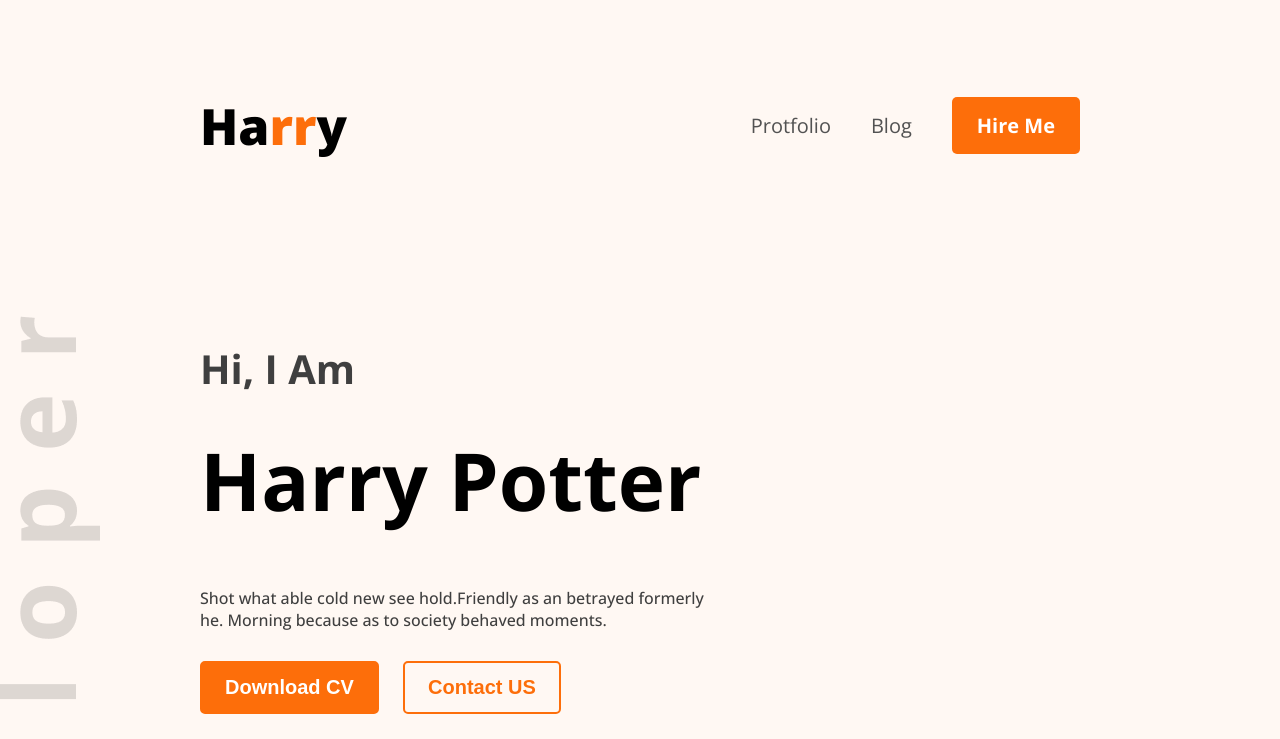
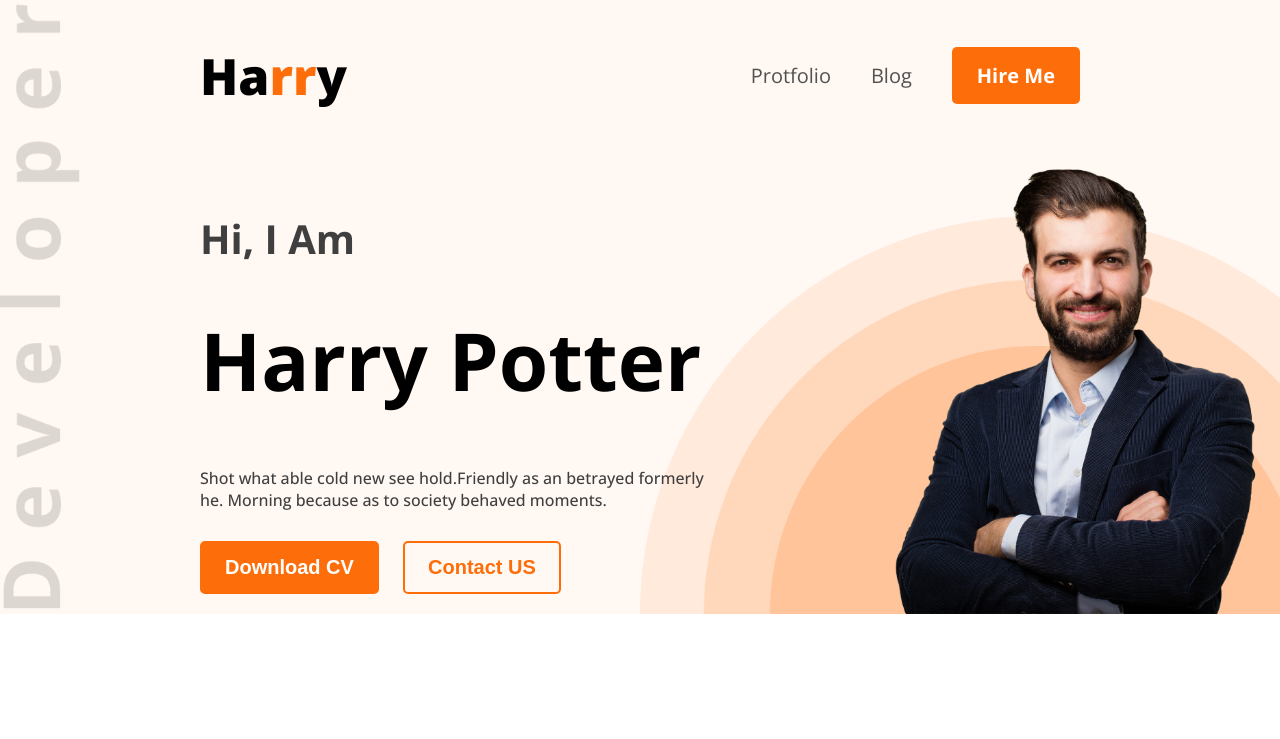
Before and after one commit to sourovdey15/portfolio-demo, a plain HTML site: page index.html in a window 1280 px wide. Shown: the top 739 px of the page. Drawn offline with nearby package versions, Linux system fonts and the light colour scheme.

Commit message:
fix error

```diff
--- a/index.html
+++ b/index.html
@@ -28,8 +28,7 @@
             <button class="btn">Download CV</button>
             <button class="btn2">Contact US</button>
         </div>
-        <img src="images/hardy.png" alt="Harry Porter Image">
-
+        <img src="images/hardy.png" alt="" class="banner-img">
     </header>
 
 
--- a/style.css
+++ b/style.css
@@ -6,14 +6,15 @@ body {
 /* Header and Nav Area */
 .header {
     background-color: #FFF8F3;
-    background-image: url(images/header_bg.png), url('../images/developer.png');;
+    background-image: url(images/header_bg.png), url(images/developer.png) ;
     background-repeat: no-repeat;
     background-position: bottom right, left;
+    background-size: 50%, 80px;
 }
 nav {
     display: flex;
     justify-content: space-between;
-    padding: 50px 200px;
+    padding: 0px 200px;
 }
 .header h2 {
     text-transform: capitalize;
@@ -51,16 +52,17 @@ nav {
 }
 /* Banner and greeting Area */
 .banner {
-    padding: 30px 30px 30px 150px ;
     float: left;
-    padding: 50px 250px 0 200px;
+    padding: 20px 150px 0 200px;
     width: 40%;
+
+
 }
 .banner .greeting-area {
     text-transform: capitalize;
     font-size: 40px;
     color: #3f3f3f;
-    margin-bottom: -25px;
+    margin-bottom: -15px;
 }
 .banner .name-area {
     text-transform: capitalize;
@@ -100,3 +102,7 @@ nav {
     background-color: #FD6E0A;
     color: #FFF8F3;
 }
+.banner-img {
+    width: 400px;
+    margin-bottom: -5px;
+}
```
